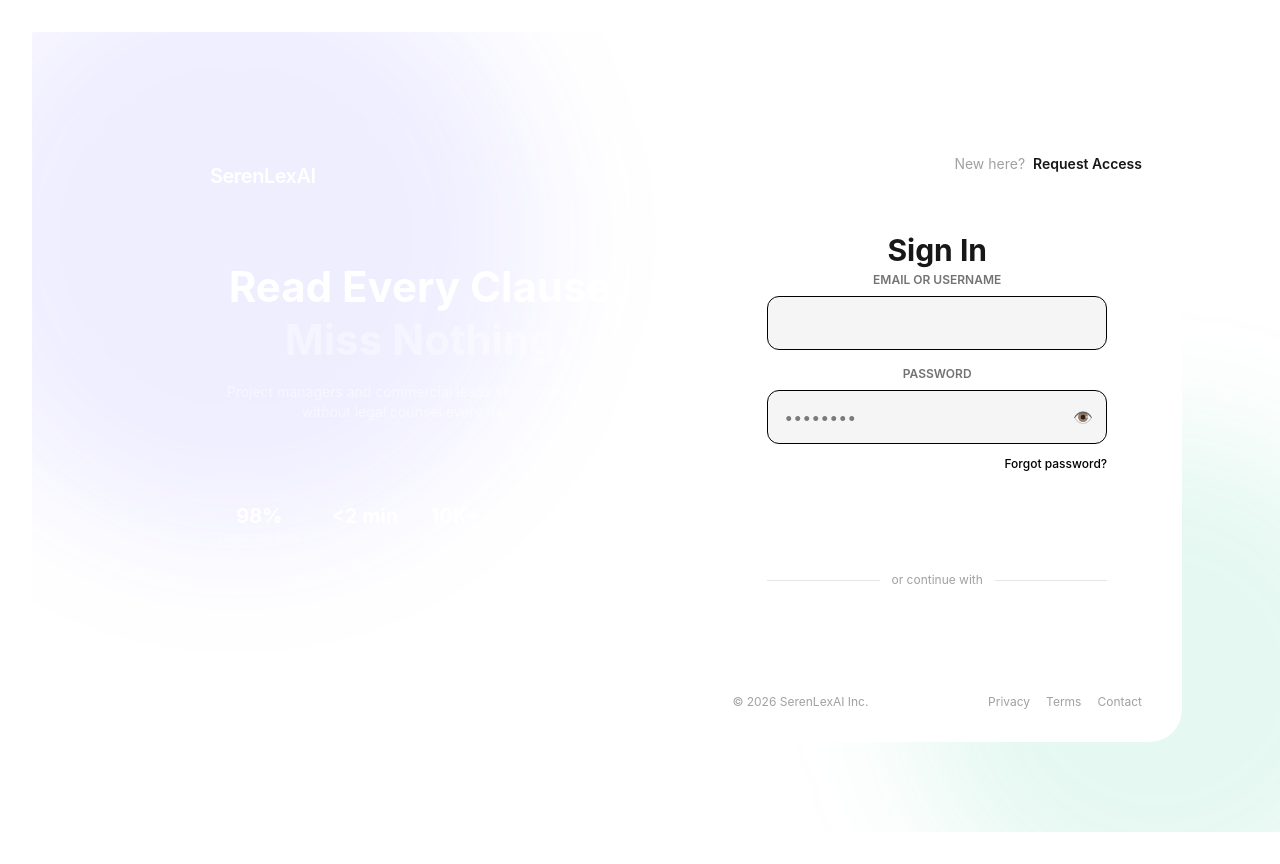
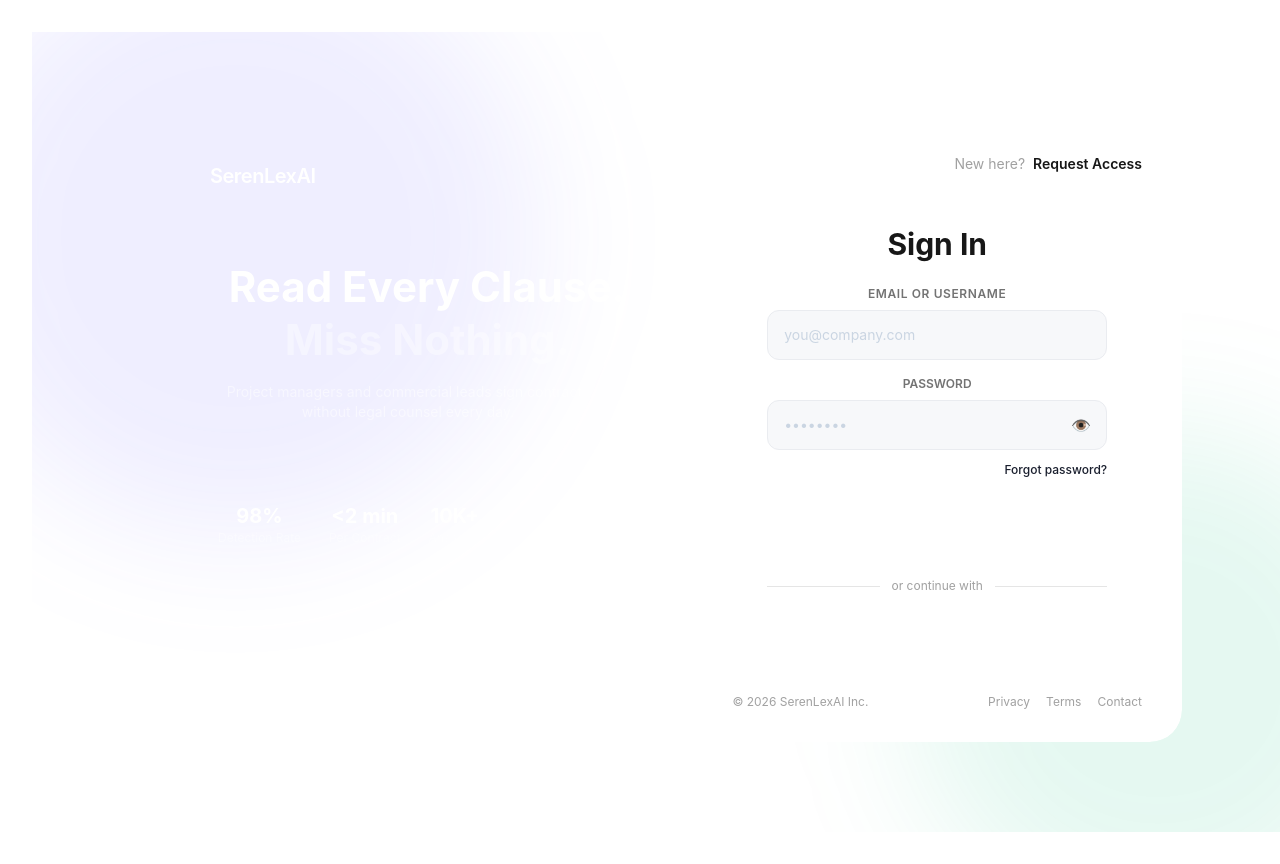
Before and after one commit to hel-mefe/SerenLexAI, a React (Vite) app in the folder frontend/: page / in a window 1280 px wide. Shown: the top 864 px of the page. Built offline with nearby package versions, Linux system fonts and the light colour scheme; the HTML template or start-up script is replaced by a standard one.

Commit message:
feat: add control for form inputs for good form management patterns and performance optimization

```diff
--- a/frontend/src/components/auth/FormInput.tsx
+++ b/frontend/src/components/auth/FormInput.tsx
@@ -1,16 +1,37 @@
+type Props = {
+  label: string
+  placeholder?: string
+  field: any
+}
+
 export function FormInput({
   label,
-}: {
-  label: string
-}) {
+  placeholder,
+  field,
+}: Props) {
   return (
     <div className="mb-4">
-      <label className="block text-xs font-semibold text-neutral-500 uppercase mb-2">
+      <label className="block text-xs font-semibold text-neutral-500 uppercase tracking-wider mb-2">
         {label}
       </label>
+
       <input
-        className="w-full px-4 py-3.5 rounded-xl bg-neutral-100 border border-border-light focus:ring-2 focus:ring-brand-600/20 outline-none transition"
+        value={field.state.value}
+        onChange={(e) => field.handleChange(e.target.value)}
+        onBlur={field.handleBlur}
+        placeholder={placeholder}
+        className="w-full px-4 py-3.5 rounded-xl text-sm text-slate-800 placeholder-slate-300 outline-none transition-all"
+        style={{
+          background: 'rgb(247, 248, 250)',
+          border: '1.5px solid rgb(234, 236, 240)',
+        }}
       />
+
+      {field.state.meta.errors?.length ? (
+        <p className="text-xs text-risk-high mt-2">
+          {field.state.meta.errors[0]}
+        </p>
+      ) : null}
     </div>
   )
 }
--- a/frontend/src/components/auth/PasswordInput.tsx
+++ b/frontend/src/components/auth/PasswordInput.tsx
@@ -1,6 +1,10 @@
 import { useState } from 'react'
 
-export function PasswordInput() {
+type Props = {
+  field: any
+}
+
+export function PasswordInput({ field }: Props) {
   const [visible, setVisible] = useState(false)
 
   return (
@@ -12,24 +16,38 @@ export function PasswordInput() {
       <div className="relative">
         <input
           type={visible ? 'text' : 'password'}
+          value={field.state.value}
+          onChange={(e) => field.handleChange(e.target.value)}
+          onBlur={field.handleBlur}
           placeholder="••••••••"
-          className="w-full px-4 py-3.5 pr-12 rounded-xl bg-neutral-100 border border-border-light focus:ring-2 focus:ring-brand-600/20 outline-none transition"
+          className="w-full px-4 py-3.5 rounded-xl text-sm text-slate-800 placeholder-slate-300 outline-none transition-all pr-12"
+          style={{
+            background: 'rgb(247, 248, 250)',
+            border: '1.5px solid rgb(234, 236, 240)',
+          }}
         />
 
         <button
           type="button"
           onClick={() => setVisible((v) => !v)}
-          className="absolute right-3.5 top-1/2 -translate-y-1/2 text-neutral-400 hover:text-neutral-600 transition-colors"
+          className="absolute right-3.5 top-1/2 -translate-y-1/2 w-6 h-6 flex items-center justify-center text-slate-400 hover:text-slate-600 cursor-pointer transition-colors"
           aria-label="Toggle password visibility"
         >
           {visible ? '🙈' : '👁️'}
         </button>
       </div>
 
+      {field.state.meta.errors?.length ? (
+        <p className="text-xs text-risk-high mt-2">
+          {field.state.meta.errors[0]}
+        </p>
+      ) : null}
+
       <div className="flex justify-end mt-3 mb-6">
         <button
           type="button"
-          className="text-xs font-medium text-brand-700 hover:text-brand-600 transition-colors"
+          className="text-xs font-medium cursor-pointer transition-colors"
+          style={{ color: 'rgb(26, 31, 46)' }}
         >
           Forgot password?
         </button>
--- a/frontend/src/components/auth/PrimaryButton.tsx
+++ b/frontend/src/components/auth/PrimaryButton.tsx
@@ -4,7 +4,7 @@ export function PrimaryButton({
   children: React.ReactNode
 }) {
   return (
-    <button className="w-full py-3.5 rounded-xl text-white font-semibold bg-card-gradient hover:opacity-90 transition shadow-soft">
+    <button className="w-full cursor-pointer py-3.5 rounded-xl text-white font-semibold bg-card-gradient hover:opacity-90 transition shadow-soft">
       {children}
     </button>
   )
--- a/frontend/src/components/auth/SignInForm.tsx
+++ b/frontend/src/components/auth/SignInForm.tsx
@@ -1,23 +1,78 @@
-import { FormInput } from "./FormInput"
+import { useForm } from '@tanstack/react-form'
+import { FormInput } from './FormInput'
 import { PasswordInput } from './PasswordInput'
-import { PrimaryButton } from "./PrimaryButton"
-import { AuthDivider } from "./AuthDivider"
+import { PrimaryButton } from './PrimaryButton'
+import { AuthDivider } from './AuthDivider'
+
 
 export function SignInForm() {
+  const form = useForm({
+    defaultValues: {
+      email: '',
+      password: '',
+    },
+    onSubmit: async ({ value }) => {
+      console.log('Submitting:', value)
+
+        console.log('VALUE -> ',value)
+    console.log('EMAIL -> ', value.email)
+    console.log('PASSWORD -> ', value.password)
+      // TODO: integrate with backend API
+    },
+  })
+
   return (
     <div className="flex-1 flex items-center justify-center px-10 pb-6">
       <div className="w-full max-w-[340px]">
-        <h2 className="text-3xl font-bold text-neutral-900 mb-1">
+        <h2 className="text-3xl font-bold text-neutral-900 mb-6">
           Sign In
         </h2>
 
-        <FormInput label="Email or Username" />
-        <PasswordInput />
+        <form
+          onSubmit={(e) => {
+            e.preventDefault()
+            e.stopPropagation()
+            form.handleSubmit()
+          }}
+        >
+          <form.Field
+            name="email"
+            validators={{
+              onChange: ({ value }) =>
+                !value
+                  ? 'Email is required'
+                  : undefined,
+            }}
+          >
+            {(field) => (
+              <FormInput
+                label="Email or Username"
+                field={field}
+                placeholder="you@company.com"
+              />
+            )}
+          </form.Field>
 
-        <PrimaryButton>Sign In</PrimaryButton>
+          <form.Field
+            name="password"
+            validators={{
+              onChange: ({ value }) =>
+                value.length < 6
+                  ? 'Password must be at least 6 characters'
+                  : undefined,
+            }}
+          >
+            {(field) => (
+              <PasswordInput field={field} />
+            )}
+          </form.Field>
+
+          <PrimaryButton>
+            Sign In
+          </PrimaryButton>
+        </form>
 
         <AuthDivider />
-
       </div>
     </div>
   )
```
